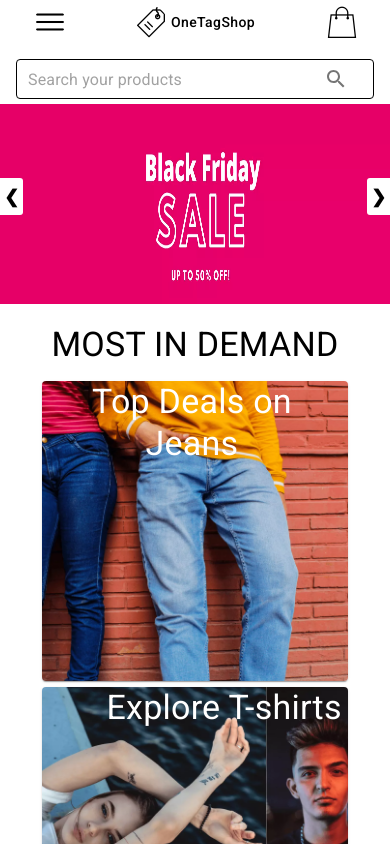
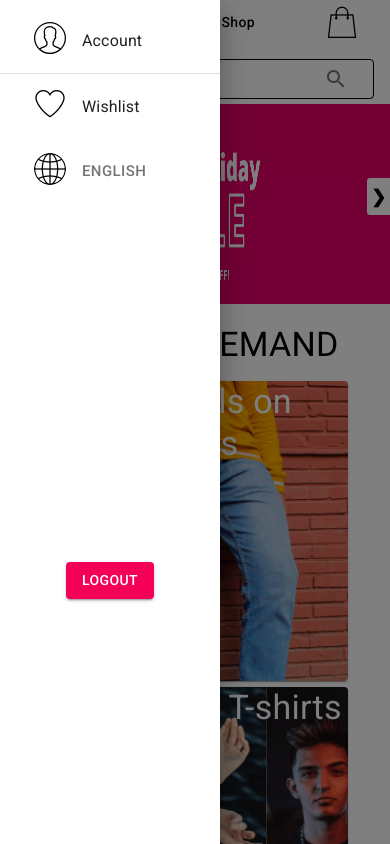
Before and after one commit to pesto-students/little-tags-client, a React (Create React App) app: page / in a window 390 px wide. Both pictures are taken after a click on the button 49 px from the left and 24 px from the top of the page. Shown: the top 844 px of the page. Built offline with nearby package versions, Linux system fonts and the light colour scheme.

Commit message:
Fix search bar actions, Add drawer for mobile screen

```diff
--- a/src/App.js
+++ b/src/App.js
@@ -24,7 +24,7 @@ function App() {
           <Navbar handleLanguageChange={(lang) => setLocale(lang)} />
           <Route exact path="/" component={HomePage} />
           <Switch>
-            <Route exact path="/products/:category" component={ProductList} />
+            <Route exact path="/products" component={ProductList} />
             <Route exact path="/product/:product_id" component={Product} />
             <Route exact path="/checkout" component={Checkout} />
             <Route exact path="/cart" component={Cart} />
--- a/src/actions/product.js
+++ b/src/actions/product.js
@@ -6,6 +6,8 @@ import {
   GET_PRODUCT_CATEGORIES,
   SHOW_LOADING,
 } from "./types";
+
+const END_POINT = "https://fakestoreapi.herokuapp.com";
 
 export const suggestProducts = (keyword) => async (dispatch) => {
   try {
@@ -40,7 +42,7 @@ export const getProductByCategory = (category) => async (dispatch) => {
       payload: null,
     });
     console.log("fetching product for category", category);
-    const res_prom = await fetch("https://fakestoreapi.com/products");
+    const res_prom = await fetch(`${END_POINT}/products`);
     const res = await res_prom.json();
     console.log(res);
     dispatch({
@@ -66,9 +68,7 @@ export const getProductById = (product_id) => async (dispatch) => {
       payload: null,
     });
     console.log("fetching product for id", product_id);
-    const res_prom = await fetch(
-      `https://fakestoreapi.com/products/${product_id}`
-    );
+    const res_prom = await fetch(`${END_POINT}/products/${product_id}`);
     const res = await res_prom.json();
     console.log(res);
     dispatch({
--- a/src/component/category-card/CategoryCard.js
+++ b/src/component/category-card/CategoryCard.js
@@ -5,7 +5,7 @@ import CardActionArea from "@material-ui/core/CardActionArea";
 import CardMedia from "@material-ui/core/CardMedia";
 import Typography from "@material-ui/core/Typography";
 import { FormattedMessage } from "react-intl";
-import { Link } from "react-router-dom";
+import { Link, useHistory } from "react-router-dom";
 
 const useStyles = makeStyles({
   root: {
@@ -23,13 +23,18 @@ const useStyles = makeStyles({
   },
 });
 
-export default function CategoryCard(props) {
+export default function CategoryCard({ category, src }) {
   const classes = useStyles();
+  const history = useHistory();
+
+  const openProductCategory = () => {
+    history.push(`/products?category=${category}`);
+  };
+
   return (
-    <Link exact="true" to={`/products/${props.category}`}>
     <Card className={classes.root}>
-        <CardActionArea>
-          <CardMedia className={classes.media} image={props.src} />
+      <CardActionArea onClick={openProductCategory}>
+        <CardMedia className={classes.media} image={src} />
         <Typography
           className={classes.typography}
           align="center"
@@ -37,10 +42,9 @@ export default function CategoryCard(props) {
           variant="h4"
           component="h4"
         >
-            <FormattedMessage id={props.category} />
+          <FormattedMessage id={category} />
         </Typography>
       </CardActionArea>
     </Card>
-    </Link>
   );
 }
--- a/src/component/common/CartOption.js
+++ b/src/component/common/CartOption.js
@@ -1,4 +1,3 @@
-import IconButton from "@material-ui/core/IconButton";
 import Badge from "@material-ui/core/Badge";
 import Avatar from "@material-ui/core/Avatar";
 import React from "react";
@@ -25,7 +24,7 @@ const CartOption = ({ onClick, cartItems }) => {
       <Button color="inherit" onClick={onClick}>
         <Badge badgeContent={cartItems} color="secondary">
           <Avatar
-            style={{ marginRight: 8, marginBottom: 5 }}
+            // style={{ }}
             variant="square"
             src={cartPng}
             className={classes.iconStyle}
--- /dev/null
+++ b/src/component/common/DrawerItems.js
@@ -0,0 +1,68 @@
+import React from "react";
+import { makeStyles } from "@material-ui/core/styles";
+import List from "@material-ui/core/List";
+import Divider from "@material-ui/core/Divider";
+import ListItem from "@material-ui/core/ListItem";
+import ListItemIcon from "@material-ui/core/ListItemIcon";
+import ListItemText from "@material-ui/core/ListItemText";
+import AccountOption from "./AccountOption";
+import WishlistOption from "./WishlistOption";
+import LanguageOption from "./LanguageOption";
+import Button from "@material-ui/core/Button";
+
+const useStyles = makeStyles({
+  list: {
+    width: 220,
+    display: "flex",
+    flexDirection: "column",
+  },
+  fullList: {
+    width: "auto",
+  },
+});
+
+const DrawerItems = () => {
+  const classes = useStyles();
+
+  return (
+    <List className={classes.list}>
+      <ListItem button key={"account"}>
+        <ListItemIcon>
+          <AccountOption />
+        </ListItemIcon>
+        <ListItemText primary={"Account"} />
+      </ListItem>
+      <Divider />
+      <ListItem button key={"wishlist"}>
+        <ListItemIcon>
+          <WishlistOption />
+        </ListItemIcon>
+        <ListItemText primary={"Wishlist"} />
+      </ListItem>
+      <ListItem button key={"language"}>
+        <ListItemIcon>
+          <LanguageOption />
+        </ListItemIcon>
+        <ListItemText primary={""} />
+      </ListItem>
+
+      <ListItem
+        button
+        key={"logout"}
+        style={{
+          marginTop: 350,
+          justifyContent: "center",
+          alignSelf: "flex-end",
+          // justifySelf: "flex-end",
+        }}
+      >
+        <Divider />
+        <Button variant="contained" color="secondary">
+          Logout
+        </Button>
+      </ListItem>
+    </List>
+  );
+};
+
+export default DrawerItems;
--- a/src/component/common/DrawerOption.js
+++ b/src/component/common/DrawerOption.js
@@ -1,15 +1,36 @@
 import IconButton from "@material-ui/core/IconButton";
 import Avatar from "@material-ui/core/Avatar";
-import React from "react";
+import React, { useState } from "react";
 import menuPng from "../../assets/menu.png";
 import { useNavBarStyles } from "./Styles/commonStyles";
 import Button from "@material-ui/core/Button";
+import DrawerItems from "./DrawerItems";
+import { SwipeableDrawer } from "@material-ui/core";
 
 const DrawerOption = () => {
   const classes = useNavBarStyles();
+  const [open, setDrawerState] = useState(false);
+
+  const toggleDrawer = () => {
+    setDrawerState(!open);
+  };
+
   return (
-    <Button color="inherit" className={classes.mobileOnlyView}>
+    <Button
+      color="inherit"
+      onClick={toggleDrawer}
+      className={classes.mobileOnlyView}
+    >
       <Avatar src={menuPng} className={classes.iconStyle} />
+      <SwipeableDrawer
+        anchor={"left"}
+        open={open}
+        onClick={toggleDrawer}
+        onClose={null}
+        onOpen={null}
+      >
+        <DrawerItems />
+      </SwipeableDrawer>
     </Button>
   );
 };
--- a/src/component/common/SearchBar.js
+++ b/src/component/common/SearchBar.js
@@ -1,34 +1,46 @@
-import React from "react";
+import React, { useEffect, useState } from "react";
 import TextField from "@material-ui/core/TextField";
 import { useNavBarStyles } from "./Styles/commonStyles";
 import Autocomplete from "@material-ui/lab/Autocomplete";
 import { IconButton, InputAdornment } from "@material-ui/core";
 import SearchIcon from "@material-ui/icons/Search";
 import { connect } from "react-redux";
-import { suggestProducts, getProductByCategory } from "../../actions/product";
+import { suggestProducts } from "../../actions/product";
 import PropTypes from "prop-types";
 import { debounce } from "../../utils/debounce";
+import { useHistory } from "react-router";
 
 const SearchBar = ({
   suggestProducts,
-  getProductByCategory,
   product: { product_suggestions, loading },
-  history,
 }) => {
   const classes = useNavBarStyles();
+  const history = useHistory();
+  const [suggestions, setSuggestion] = useState([]);
+
+  useEffect(() => {
+    setSuggestion(product_suggestions);
+    console.log(suggestions);
+    return () => {
+      setSuggestion([]);
+    };
+  }, [product_suggestions]);
 
   const handleTextChange = (e) => {
     e.preventDefault();
+
+    if (!e.target.value) {
+      return;
+    }
     const debounced = debounce(suggestProducts, 500);
     debounced(e.target.value);
   };
+
   const onItemSelect = (e, value) => {
     e.preventDefault();
+
     console.log("selected item", value);
-  };
-
-  const searchProduct = () => {
-    console.log("submitted");
+    history.push(`/products/?keyword=${value}`);
   };
 
   return (
@@ -37,8 +49,8 @@ const SearchBar = ({
         freeSolo
         disableClearable
         fullWidth={true}
-        options={product_suggestions.map((option) => option.title)}
-        onSelect={onItemSelect}
+        options={suggestions.map((option) => option.title)}
+        onChange={onItemSelect}
         renderInput={(params) => (
           <TextField
             {...params}
@@ -47,10 +59,8 @@ const SearchBar = ({
             placeholder="Search your products"
             color="primary"
             onChange={handleTextChange}
-            onSubmit={searchProduct}
             classes={{
               root: classes.searchbarRoot,
-              input: classes.inputInput,
             }}
             InputProps={{
               ...params.InputProps,
@@ -72,7 +82,6 @@ const SearchBar = ({
 
 SearchBar.propTypes = {
   suggestProducts: PropTypes.func.isRequired,
-  getProductByCategory: PropTypes.func.isRequired,
   product: PropTypes.object.isRequired,
 };
 const mapStateToProps = (state) => ({
@@ -81,5 +90,4 @@ const mapStateToProps = (state) => ({
 
 export default connect(mapStateToProps, {
   suggestProducts,
-  getProductByCategory,
 })(SearchBar);
--- a/src/component/product-list/ProductList.js
+++ b/src/component/product-list/ProductList.js
@@ -9,12 +9,22 @@ import ProductCard from "./ProductCard";
 const ProductList = ({
   getProductByCategory,
   product: { products, loading },
-  match,
+  location,
 }) => {
   useEffect(() => {
-    getProductByCategory(match.params.category);
+    const params = new URLSearchParams(location.search);
+    const keyword = params.get("keyword");
+    if (keyword) {
+      //perform product list by search with keyword
+      getProductByCategory(keyword);
+    } else {
+      // perform product listing with category
+      let category = params.get("category");
+
+      getProductByCategory(category);
+    }
   }, []);
-  console.log(loading);
+
   const product_list = products.map((item) => {
     return (
       <ProductCard
```
Lines whose indentation alone changed are shown as unchanged.
